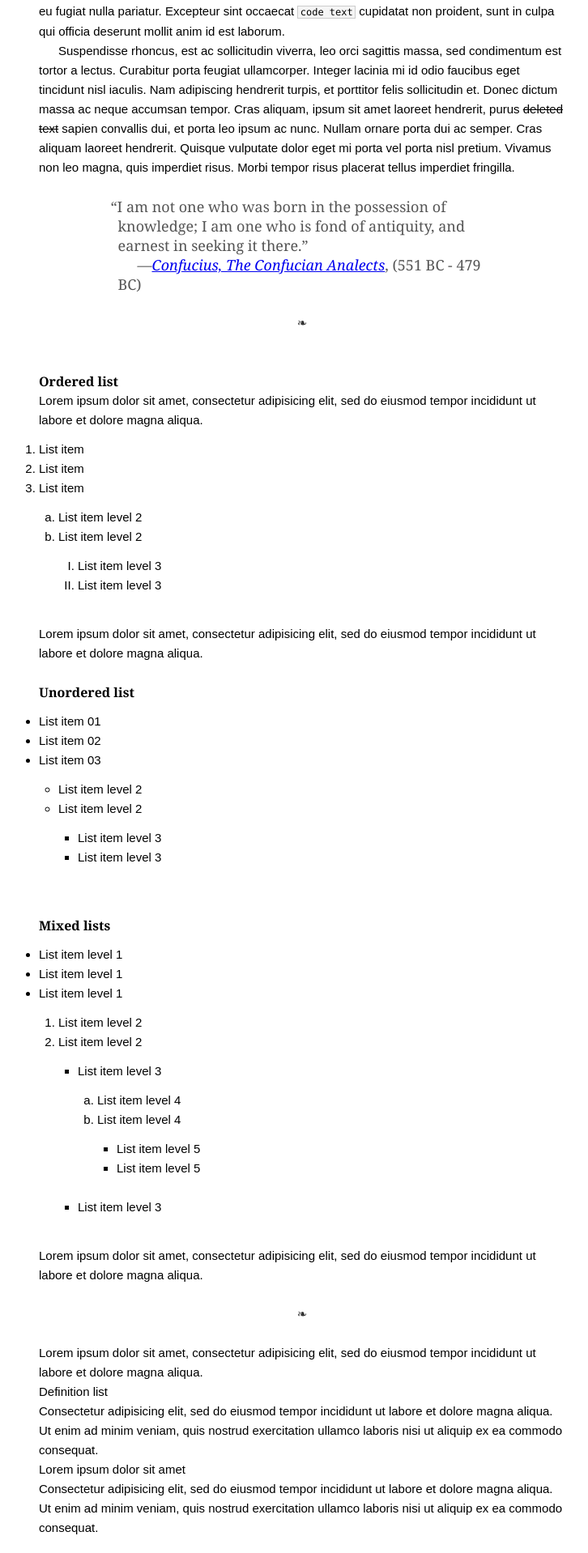
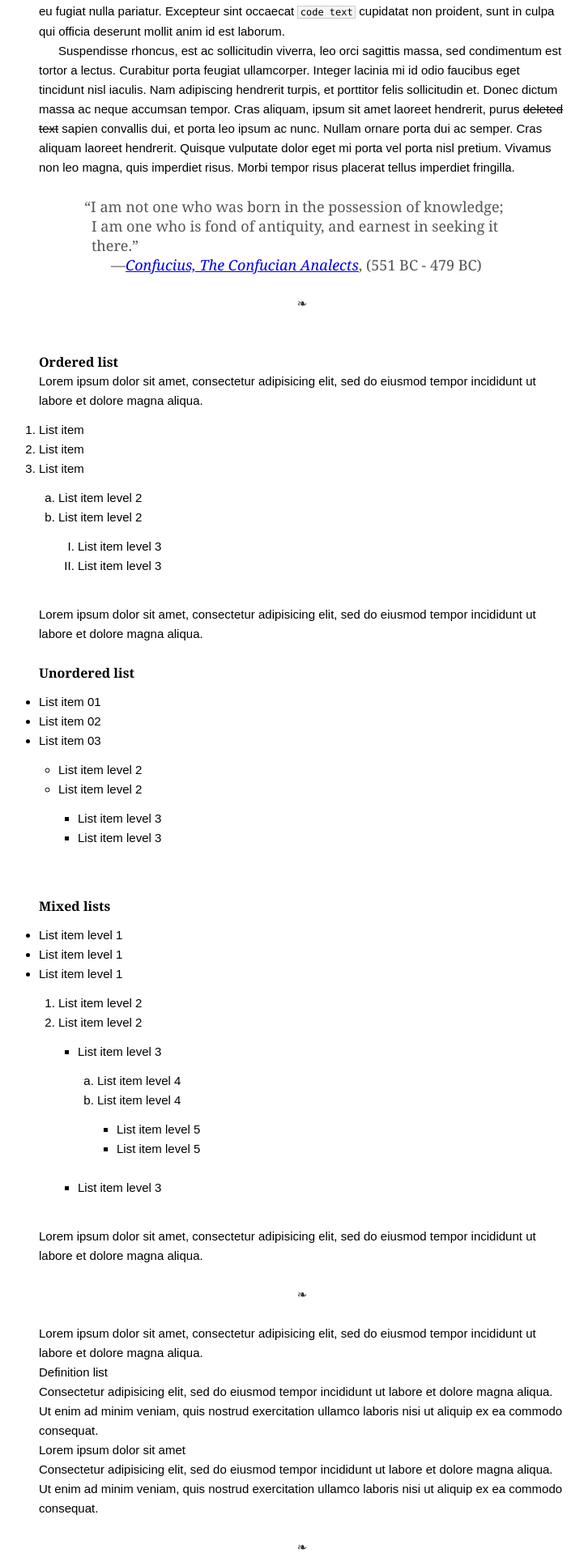
Before and after one commit to trentm/trentm.github.com, a Jekyll site: the page built from demo/demo.html, in a window 1280 px wide. Shown: the part 3106-5024 px from the top of the page at 81% size, without its empty margins (267-993 px from the left). Built offline with Jekyll 4.4.1, drawn with Linux system fonts in a browser that asks for light colours; some web fonts are replaced; Markdown is read by kramdown in place of the engine named in the settings.

Commit message:
blockquote: 15% left/right is too much on iphone

```diff
--- a/css/new.css
+++ b/css/new.css
@@ -145,6 +145,7 @@ blockquote {
   font-size: 18px;
   color: #555;
   margin: 24px 15% 24px 15%;
+  margin: 24px 10% 24px 10%;
 }
 blockquote cite:before {
   content: "\2014 ";
```
